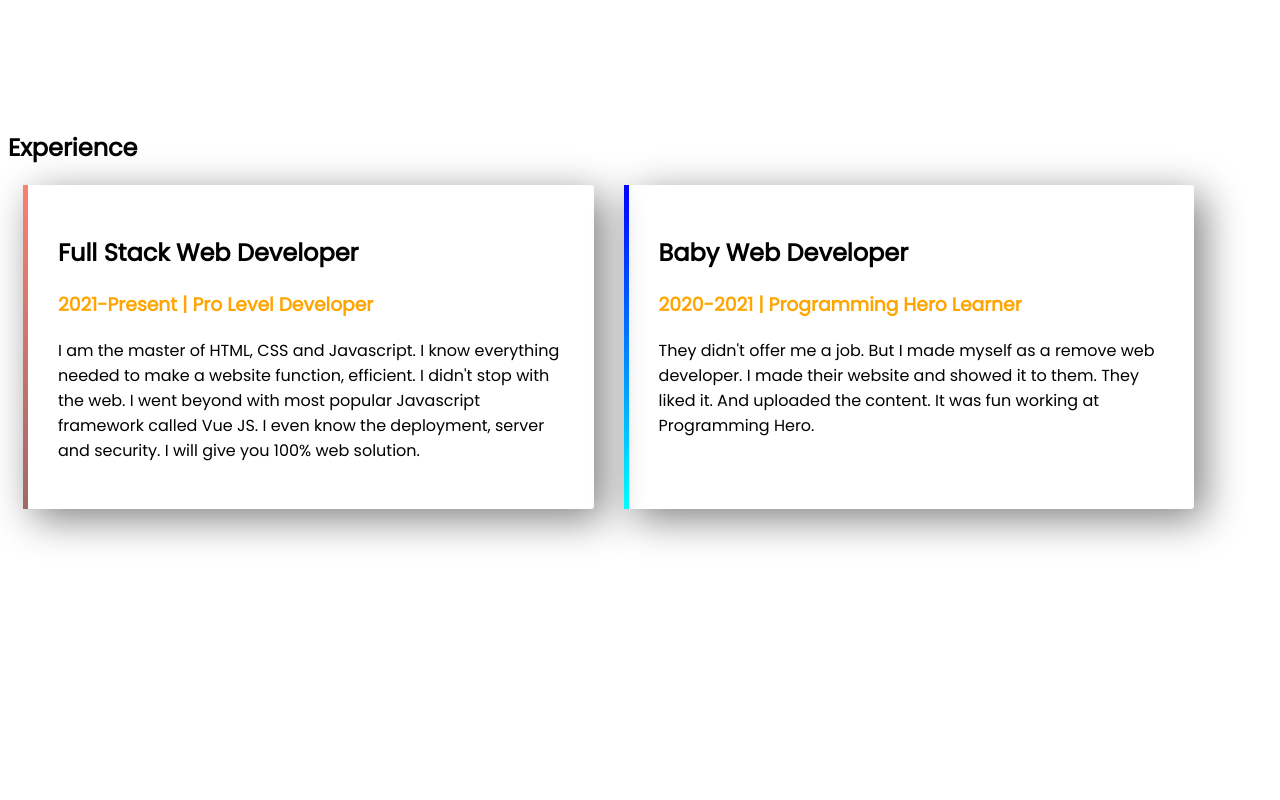
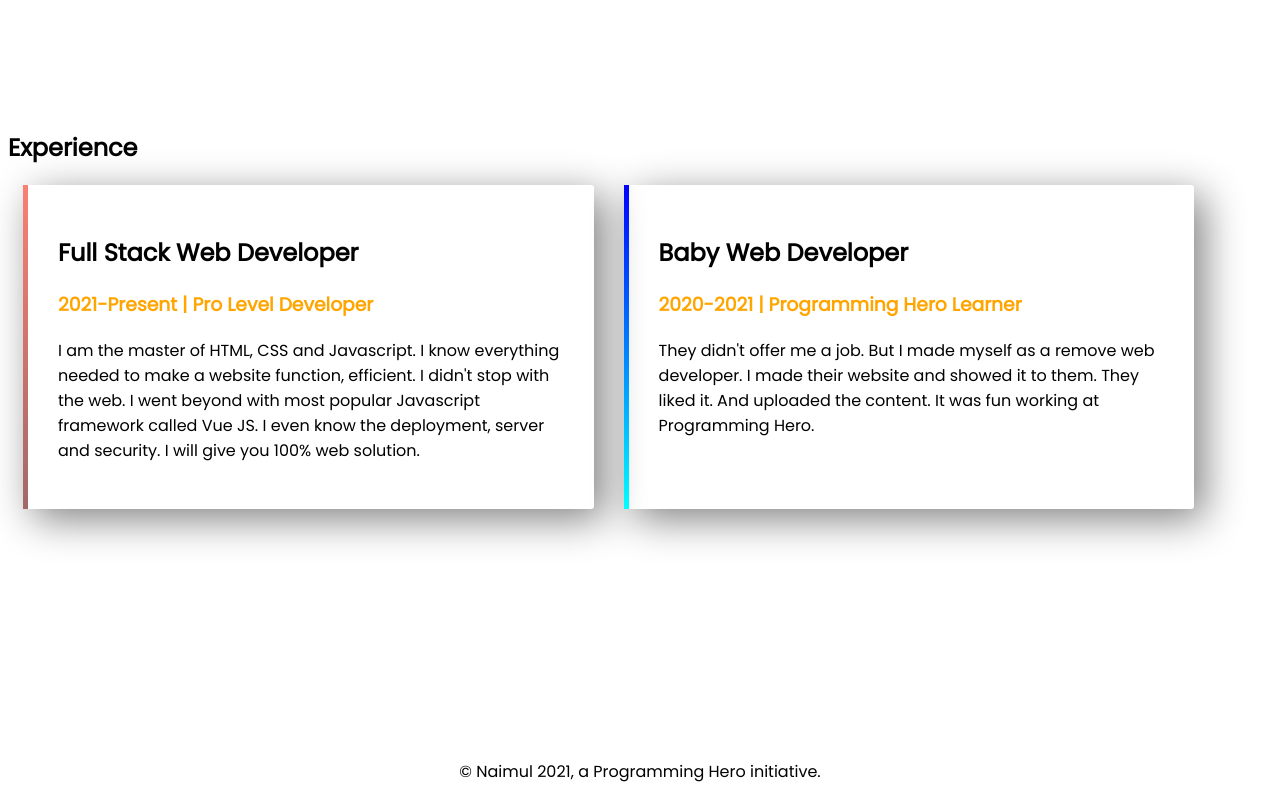
Before and after one commit to NaimulHasan8080/naimul-portfolio, a plain HTML site: page index.html in a window 1280 px wide. Shown: the part 1130-1930 px from the top of the page. Before the commit the page ends 1889 px from the top, so only its background shows below. Drawn offline with Linux system fonts and the light colour scheme.

Commit message:
footer added

```diff
--- a/index.html
+++ b/index.html
@@ -67,6 +67,10 @@
 
     </section>
 
+    <footer>
+        <p>© Naimul 2021, a Programming Hero initiative.</p>
+    </footer>
+
 </body>
 
 </html>
--- a/style.css
+++ b/style.css
@@ -64,3 +64,6 @@ body{
     border-radius: 5px;
     margin-bottom: 100px;
 }
+footer p{
+    text-align: center;
+}
```
